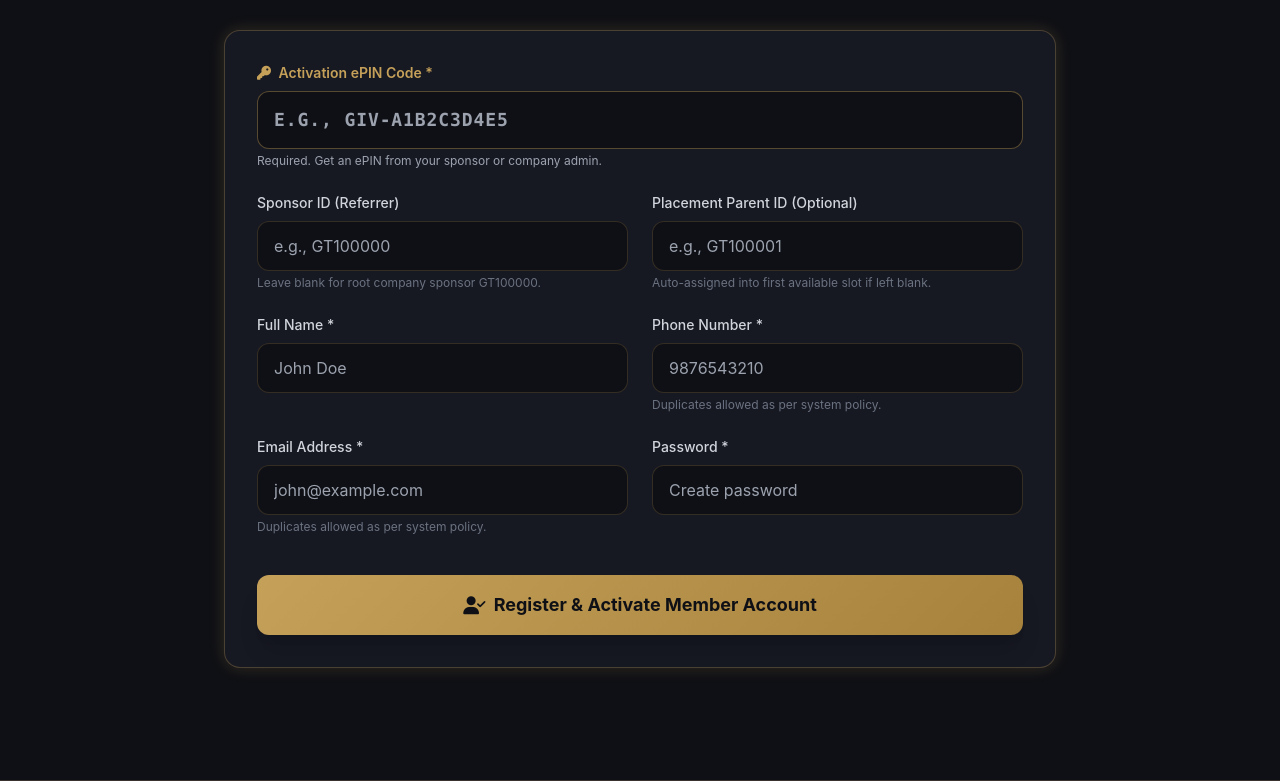
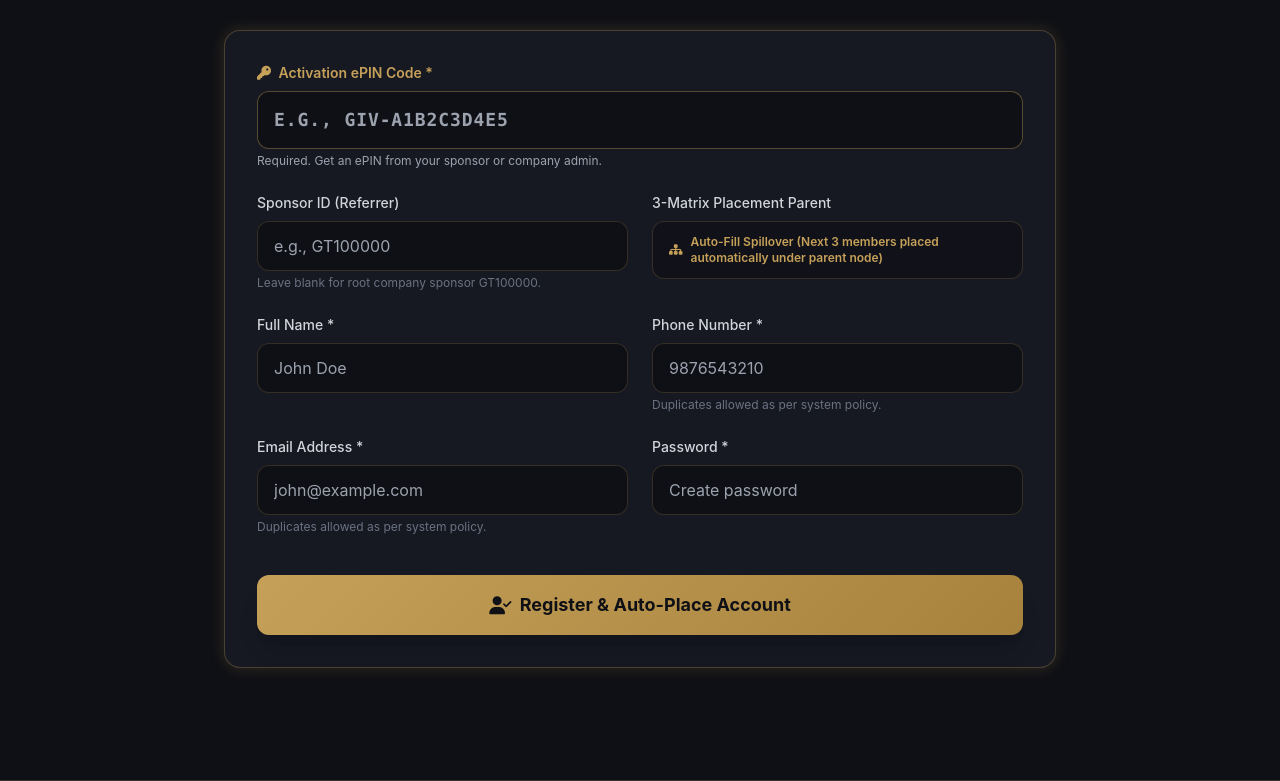
Before and after one commit to priyeshdaspookulangara/givora, a PHP site: page /register.php in a window 1280 px wide. Shown: the part 203-984 px from the top of the page. Run offline with PHP 8.4, Linux system fonts and the light colour scheme; some libraries are stand-ins or nearby versions.

Commit message:
Build complete Givora Traders LLP web application with 3-matrix plan, automated placement, and dark-gold UI
Co-authored-by: priyeshdaspookulangara <216598157+priyeshdaspookulangara@users.noreply.github.com>

```diff
--- a/register.php
+++ b/register.php
@@ -12,7 +12,6 @@ $sponsor_param = $_GET['sponsor'] ?? '';
 
 if ($_SERVER['REQUEST_METHOD'] === 'POST') {
     $sponsor_id = trim($_POST['sponsor_id'] ?? '');
-    $placement_parent_id = trim($_POST['placement_parent_id'] ?? '');
     $name = trim($_POST['name'] ?? '');
     $email = trim($_POST['email'] ?? '');
     $phone = trim($_POST['phone'] ?? '');
@@ -45,9 +44,9 @@ if ($_SERVER['REQUEST_METHOD'] === 'POST') {
         }
 
         if (empty($error)) {
-            // Matrix Auto Placement: find open position starting under placement_parent_id (or sponsor_id if empty)
-            $start_parent = !empty($placement_parent_id) ? $placement_parent_id : $sponsor_id;
-            $placement_info = findMatrixPlacement($pdo, $start_parent);
+            // AUTOMATIC 3-MATRIX TREE AUTO-PLACEMENT (BFS Spillover starting under sponsor)
+            // Placement Parent is AUTO-FILL / AUTO-DETERMINED by system matrix logic.
+            $placement_info = findMatrixPlacement($pdo, $sponsor_id);
 
             $placement_parent = $placement_info['parent_id'];
             $matrix_position = $placement_info['position'];
@@ -129,8 +128,8 @@ if ($_SERVER['REQUEST_METHOD'] === 'POST') {
                     <span class="text-white font-semibold"><?php echo str_replace('_', ' ₹', $registered_info['package_type']); ?></span>
                 </div>
                 <div class="flex justify-between">
-                    <span class="text-gray-400">Placed Under:</span>
-                    <span class="text-white"><?php echo htmlspecialchars($registered_info['placement_parent']); ?> (Pos #<?php echo $registered_info['matrix_position']; ?>)</span>
+                    <span class="text-gray-400">Auto Matrix Placement:</span>
+                    <span class="text-white">Placed under <span class="text-gold font-bold"><?php echo htmlspecialchars($registered_info['placement_parent']); ?></span> (Position #<?php echo $registered_info['matrix_position']; ?>)</span>
                 </div>
             </div>
             <div class="pt-4">
@@ -168,13 +167,15 @@ if ($_SERVER['REQUEST_METHOD'] === 'POST') {
                     <p class="text-xs text-gray-500 mt-1">Leave blank for root company sponsor GT100000.</p>
                 </div>
 
-                <!-- Placement Parent ID -->
+                <!-- Auto-Fill Matrix Placement Note -->
                 <div>
                     <label class="block text-sm font-medium text-gray-300 mb-2">
-                        Placement Parent ID (Optional)
+                        3-Matrix Placement Parent
                     </label>
-                    <input type="text" name="placement_parent_id" placeholder="e.g., GT100001" value="<?php echo htmlspecialchars($_POST['placement_parent_id'] ?? ''); ?>" class="w-full bg-darkbg border border-gold/20 rounded-xl px-4 py-3 text-white focus:outline-none focus:border-gold">
-                    <p class="text-xs text-gray-500 mt-1">Auto-assigned into first available slot if left blank.</p>
+                    <div class="w-full bg-darkbg/60 border border-gold/20 rounded-xl px-4 py-3 text-gold text-xs font-semibold flex items-center space-x-2">
+                        <i class="fas fa-sitemap text-gold"></i>
+                        <span>Auto-Fill Spillover (Next 3 members placed automatically under parent node)</span>
+                    </div>
                 </div>
 
                 <!-- Name -->
@@ -207,7 +208,7 @@ if ($_SERVER['REQUEST_METHOD'] === 'POST') {
                 <div class="md:col-span-2 mt-4">
                     <button type="submit" class="w-full btn-gold py-4 rounded-xl text-lg font-bold shadow-xl flex items-center justify-center space-x-2">
                         <i class="fas fa-user-check"></i>
-                        <span>Register & Activate Member Account</span>
+                        <span>Register & Auto-Place Account</span>
                     </button>
                 </div>
             </form>
```
Also changed, not shown: 1 other file.
